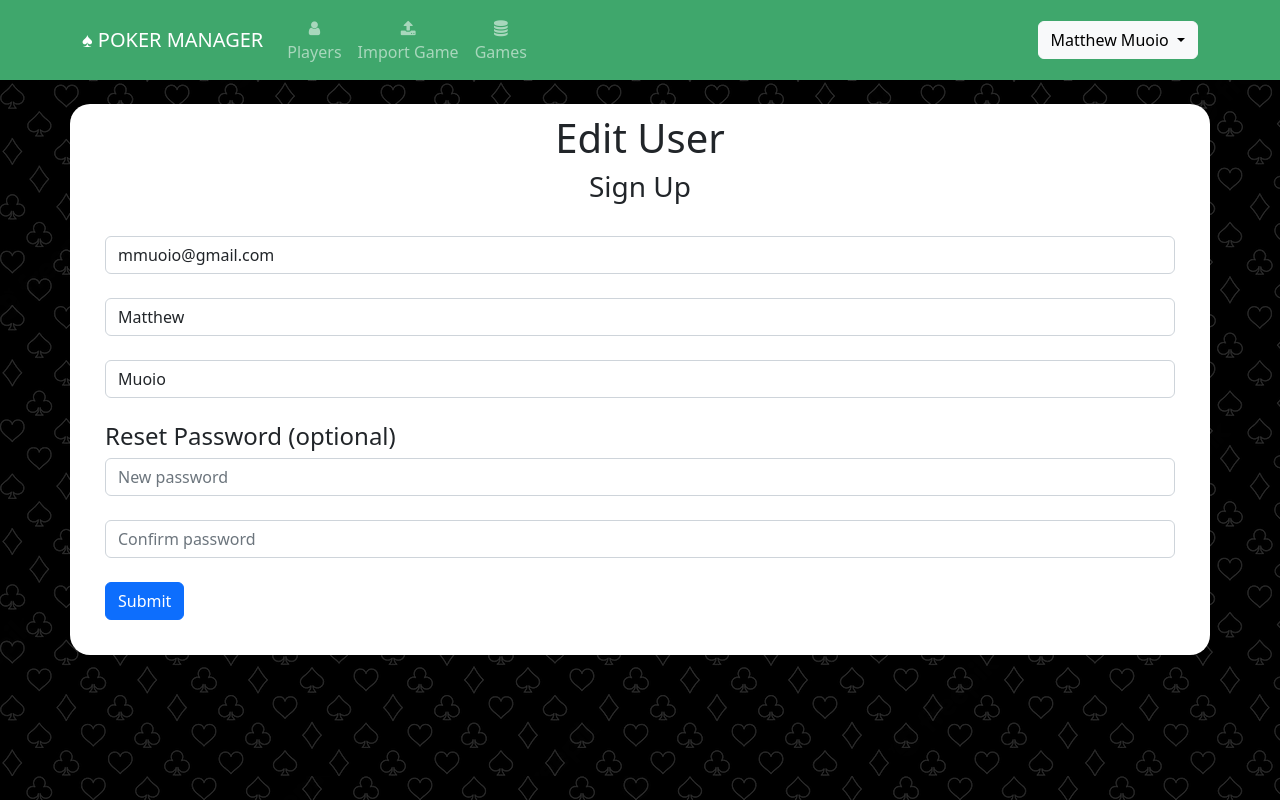
After one commit to mmuoio/poker-manager, a Flask app: page /edit_user in a window 1280 px wide. The commit adds this page. Run offline with Flask 2, Linux system fonts and the light colour scheme; a user stored in the database is signed in; some libraries are stand-ins or nearby versions.

Commit message:
Edit profile added

```diff
--- a/website/__init__.py
+++ b/website/__init__.py
@@ -10,8 +10,8 @@ db = SQLAlchemy()
 def create_app():
 	app = Flask(__name__)
 	app.config['SECRET_KEY'] = 'secret_key_password_string'
-	#app.config['SQLALCHEMY_DATABASE_URI'] = f'sqlite:///{DB_NAME}'
-	app.config['SQLALCHEMY_DATABASE_URI'] = 'postgresql://sbhdiltjnlthsz:4f82ba903b0b4e729e03dacdabb56352b8bbbc3780ae1e28850994a6e285e9fa@ec2-3-219-229-143.compute-1.amazonaws.com:5432/d3k32m6clt9ihg'
+	app.config['SQLALCHEMY_DATABASE_URI'] = f'sqlite:///{DB_NAME}'
+	#app.config['SQLALCHEMY_DATABASE_URI'] = 'postgresql://sbhdiltjnlthsz:4f82ba903b0b4e729e03dacdabb56352b8bbbc3780ae1e28850994a6e285e9fa@ec2-3-219-229-143.compute-1.amazonaws.com:5432/d3k32m6clt9ihg'
 
 	migrate = Migrate(app,db)
 
--- a/website/auth.py
+++ b/website/auth.py
@@ -64,3 +64,39 @@ def sign_up():
 			return redirect(url_for('views.home'))
 
 	return render_template("signup.html")
+
+@auth.route('/edit_user', methods=['GET','POST'])
+@login_required
+def edit_user():
+	user=current_user
+
+	if request.method == 'POST':
+		data = request.form
+		email = data.get('email')
+		first_name = data.get('firstName')
+		last_name = data.get('lastName')
+		password1 = data.get('password1')
+		password2 = data.get('password2')
+
+		if len(email) < 4:
+			flash('Email must be at least 4 characters long.', category='error')
+		elif len(first_name) < 2:
+			flash('First name must be at least 2 characters long.', category='error')
+		elif len(last_name) < 2:
+			flash('Last name must be at least 2 characters long.', category='error')
+		elif len(password1) > 0 and password1 != password2:
+			flash('Password does not match.', category='error')
+		else:
+			#add user to db
+			update_user = User.query.filter_by(id=current_user.id).first()
+			update_user.email = email
+			update_user.first_name = first_name
+			update_user.last_name = last_name
+			if len(password1) > 0:
+				update_user.password = generate_password_hash(password1, method='sha256')
+
+			db.session.commit()
+			flash('User update successful.', category='success')
+			return redirect(url_for('views.profile'))
+
+	return render_template("edit_user.html", user=current_user)
--- /dev/null
+++ b/website/templates/edit_user.html
@@ -0,0 +1,38 @@
+{% extends "base.html" %}
+{% block title %}Edit Player{% endblock %}
+
+{% block content %}
+
+<h1 align="center">Edit User</h1>
+
+
+<form method="POST">
+    <h3 align="center">Sign Up</h3><br/>
+    <div class="form-group">
+        <!--<label for="email">Email Address</label>-->
+        <input type="email" class="form-control" id="email" name="email" placeholder="Email" value="{{user.email}}"/>
+    </div><br/>
+    <div class="form-group">
+        <!--<label for="firstName">First Name</label>-->
+        <input type="text" class="form-control" id="firstName" name="firstName" placeholder="First name" value="{{user.first_name}}"/>
+    </div><br/>
+    <div class="form-group">
+        <!--<label for="lastName">Last Name</label>-->
+        <input type="text" class="form-control" id="lastName" name="lastName" placeholder="Last name" value="{{user.last_name}}"/>
+    </div><br/>
+	<h4>Reset Password (optional)</h4>
+    <div class="form-group">
+        <!--<label for="password1">Password</label>-->
+        <input type="password" class="form-control" id="password1" name="password1" placeholder="New password"/>
+    </div><br/>
+    <div class="form-group">
+        <!--<label for="password2">Confrim Password</label>-->
+        <input type="password" class="form-control" id="password2" name="password2" placeholder="Confirm password"/>
+    </div>
+    <br/>
+    <button type="submit" class="btn btn-primary">Submit</button>
+</form>
+
+
+
+{% endblock %}
--- a/website/templates/profile.html
+++ b/website/templates/profile.html
@@ -3,7 +3,7 @@
 
 {% block content %}
 	<br/>
-	<a href="#" class="link-dark pull-right" onClick=""><i class="fa fa-pencil-square-o fa-2x" aria-hidden="true"></i></a>
+	<a href="/edit_user" class="link-dark pull-right" onClick=""><i class="fa fa-pencil-square-o fa-2x" aria-hidden="true"></i></a>
 
 	<div class="profile-icon" style="float: left;margin-right:15px;"><i class="fa fa-user-circle fa-4x" aria-hidden="true"></i></div>
 	<div style="font-size: 16pt;">
--- a/website/views.py
+++ b/website/views.py
@@ -471,10 +471,13 @@ def delete_game():
 	game = Game.query.filter_by(id=gameID).first()
 	urls = Url.query.filter_by(game_id=gameID)
 	payments = Payment.query.filter_by(game_id=gameID)
+	earnings = Earning.query.filter_by(game_id=gameID)
 	for url in urls:
 		db.session.delete(url)
 	for payment in payments:
 		db.session.delete(payment)
+	for earning in earnings:
+		db.session.delete(earning)
 	if game:
 		db.session.delete(game)
 	db.session.commit()
@@ -496,6 +499,6 @@ def profile():
 			earnings = Earning.query.filter_by(player_id=player.id)
 			if earnings:
 				for earning in earnings:
-					print(earning)
+					#print(earning)
 					net += earning.net
 	return render_template("profile.html", user=current_user, player=player, net=net)
```
Also changed, not shown: website/database.db.
